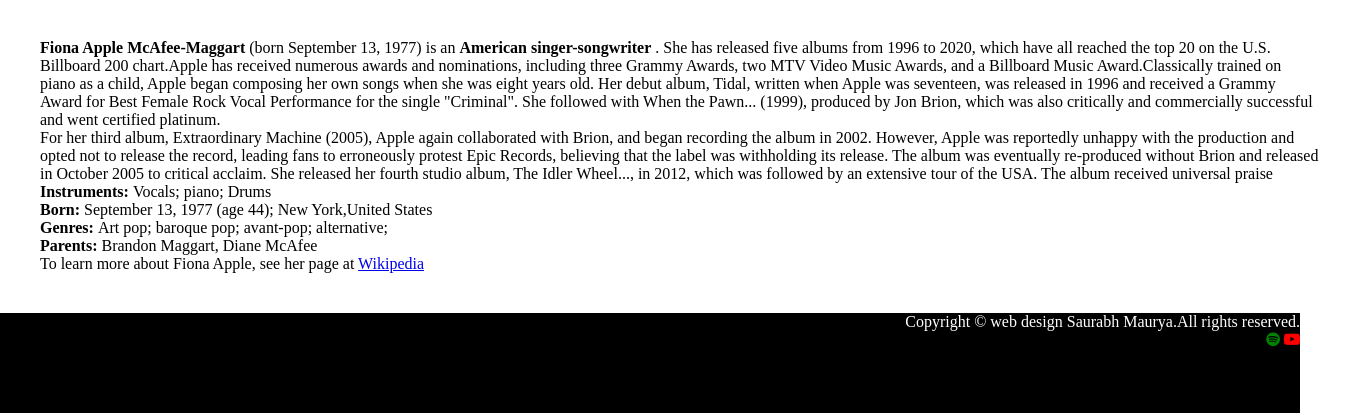
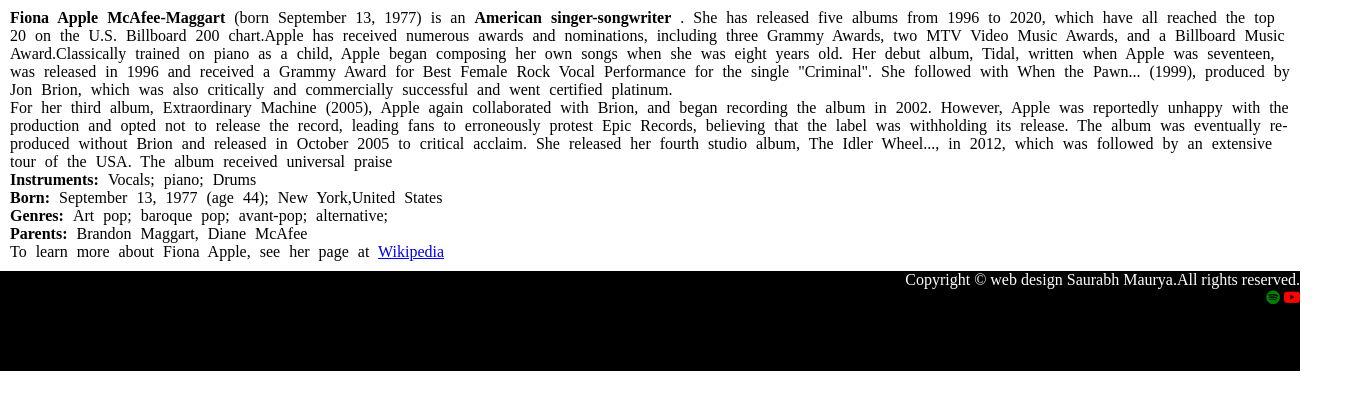
Before and after one commit to saurabhmaurya0/Tribute-, a plain HTML site: page Index.html in a window 1280 px wide. Shown: the part 1128-1541 px from the top of the page, 1360 px wide, since content can reach past the window. After the commit the page ends 1499 px from the top, so only its background shows below. Drawn offline with Linux system fonts and the light colour scheme.

Commit message:
Tribution Fiona Apple

```diff
--- a/Style.css
+++ b/Style.css
@@ -40,10 +40,9 @@
 .div-content{
     width: 100%;
     height: auto;
-    margin-right: 40px;
-    padding: 40px;
-
-
+    word-spacing: 5px;
+    margin-right: 10px;
+    padding: 10px;
 }
 
 .fa-spotify{
```
